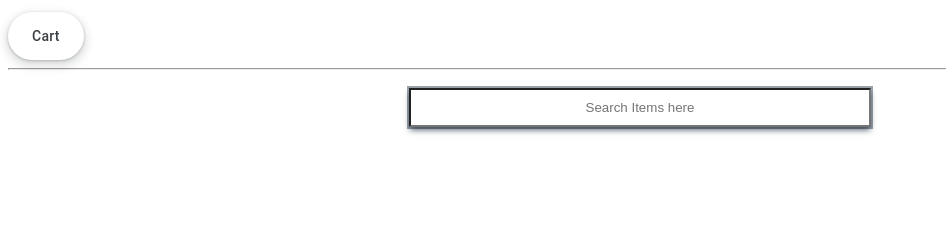
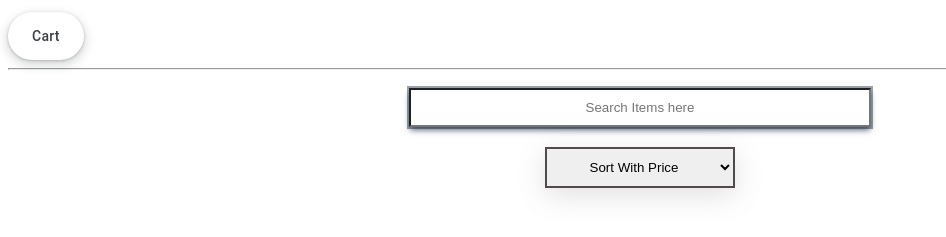
Before and after one commit to princekesDEV/E-commerce-Webpage, a plain HTML site: page index.html in a window 1280 px wide. Shown: the part 113-350 px from the top of the page, without its empty margins (0-946 px from the left). Drawn offline with Linux system fonts and the light colour scheme; no server answers.

Commit message:
Added sort method to home page

```diff
--- a/Script/Products.js
+++ b/Script/Products.js
@@ -4,38 +4,58 @@ fetch("https://fakestoreapi.com/products")
     res.json().then((e) => {
       bag = e;
       displayCards(e);
-      console.log(bag);
     })
   )
   .catch((err) => console.log(err));
+
 let cart_arr = JSON.parse(localStorage.getItem("Cart_Products")) || [];
+
 function displayCards(e) {
+  document.querySelector("#container").innerHTML = "";
   e.forEach((elem) => {
     let card = document.createElement("div");
+
     let image = document.createElement("img");
     image.src = elem.image;
+
     let title = document.createElement("p");
     title.innerText = elem.title;
+
     let price = document.createElement("h3");
     price.innerText = elem.price;
+
     let rating = document.createElement("p");
     rating.innerText = `Rating:- ${elem.rating.rate}`;
+
     let addToCart = document.createElement("button");
     addToCart.addEventListener("click", () => {
       cart_arr.push(elem);
       localStorage.setItem("Cart_Products", JSON.stringify(cart_arr));
     });
     addToCart.innerText = "Add To Cart";
+
     document.querySelector("#container").append(card);
     card.append(image, title, price, rating, addToCart);
   });
 }
+
 function search() {
-  document.querySelector("#container").innerHTML = "";
   let search_value = document.querySelector("input").value;
 
   let new_data = bag.filter((elem) => {
     return elem.title.toLowerCase().includes(search_value.toLowerCase());
   });
+
   displayCards(new_data);
 }
+
+function tosort() {
+  let select = document.querySelector("select");
+
+  if (select.value == "Low-to-high") {
+    bag.sort((elem1, elem2) => elem1.price - elem2.price);
+  } else if (select.value == "High-to-low") {
+    bag.sort((elem1, elem2) => elem2.price - elem1.price);
+  }
+  displayCards(bag);
+}
--- a/container.css
+++ b/container.css
@@ -138,6 +138,14 @@ input {
   padding: 10px 20px;
   margin: 10px auto 10px auto;
 }
+select {
+  box-shadow: rgba(100, 100, 111, 0.2) 0px 7px 29px 0px;
+  border: 2px solid rgb(79, 75, 75);
+  text-align: center;
+  width: 15%;
+  padding: 10px 20px;
+  margin: 10px auto 10px auto;
+}
 #search_box {
   text-align: center;
   position: static;
--- a/index.html
+++ b/index.html
@@ -13,7 +13,16 @@
     </button>
     <hr />
     <div id="search_box">
-      <input oninput="search()" type="text" placeholder="Search Items here" />
+      <input
+        oninput="search()"
+        type="text"
+        placeholder="Search Items here"
+      /><br />
+      <select onChange="tosort()">
+        <option value="">Sort With Price</option>
+        <option value="Low-to-high">Low To High</option>
+        <option value="High-to-low">High To Low</option>
+      </select>
     </div>
     <div id="container"></div>
   </body>
```
Also changed, not shown: cart.html (+1 -1 lines), 1 other file.
